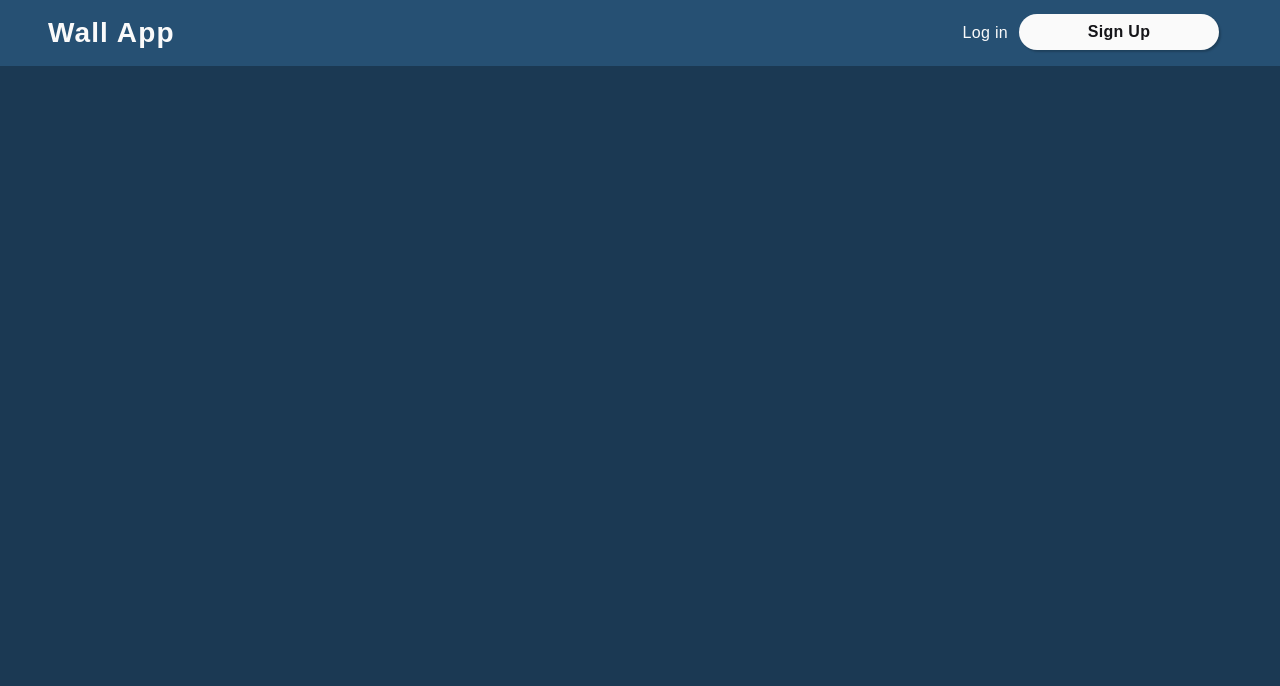
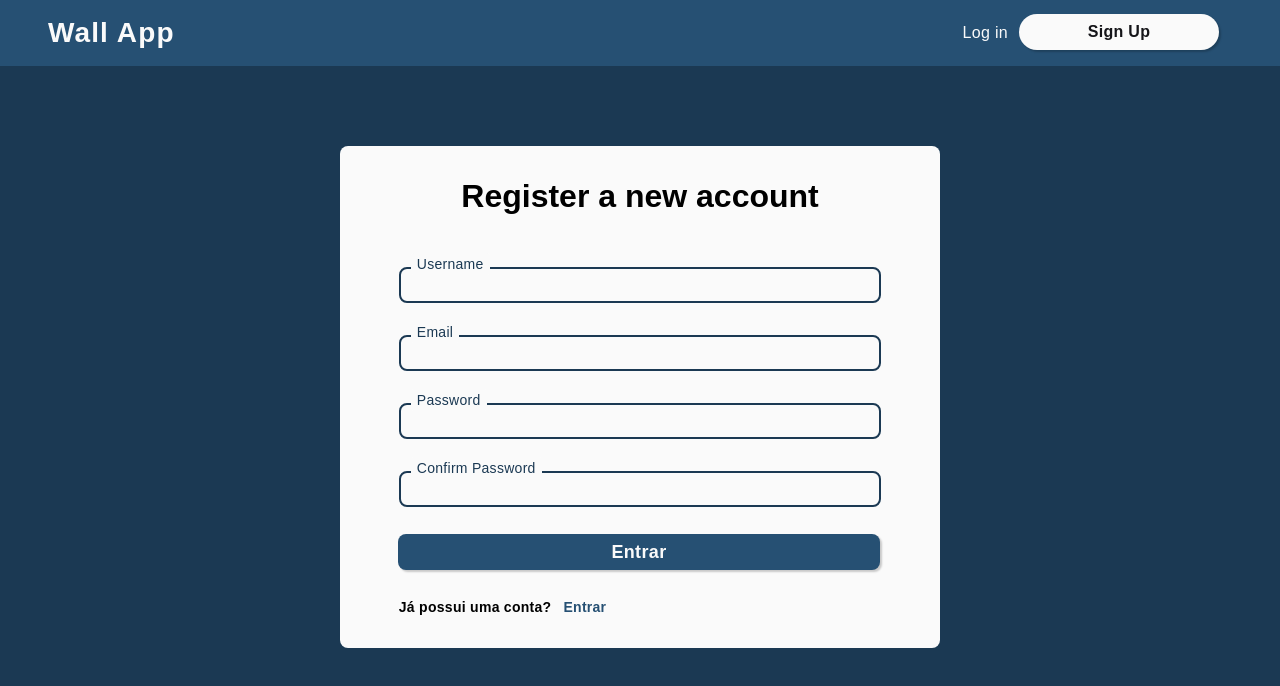
Before and after one commit to rodrigonahid/tsl-client, a React (Vite) app: page /register in a window 1280 px wide. Shown: the top 686 px of the page. Built offline with nearby package versions, Linux system fonts and the light colour scheme.

Commit message:
creating register form and succes page

```diff
--- a/src/App.jsx
+++ b/src/App.jsx
@@ -4,6 +4,8 @@ import { useEffect } from "react/cjs/react.development";
 
 import Header from "./components/Header";
 import Login from "./components/Login";
+import Register from "./components/Register";
+import UserCreated from "./components/UserCreated";
 import Wall from "./components/Wall";
 import { AuthProvider } from "./contexts/AuthContext";
 import { GlobalStyle } from "./styles/global";
@@ -25,8 +27,12 @@ function App() {
         <Router>
           <Header />
           <Routes>
-            <Route path="/" element={<Wall />} />
+            <Route exact path="/" element={<Wall />} />
             {!isAuthed && <Route path="/login" element={<Login />} />}
+            {!isAuthed && <Route path="/register" element={<Register />} />}
+            {!isAuthed && (
+              <Route path="/register/success" element={<UserCreated />} />
+            )}
           </Routes>
         </Router>
       </AuthProvider>
--- a/src/components/Login/index.jsx
+++ b/src/components/Login/index.jsx
@@ -45,7 +45,7 @@ export default function Login() {
           <StyledInput
             onChange={(e) => setPassword(e.target.value)}
             label="Password"
-            type="text"
+            type="password"
           />
           <FormButton children="Sign In" onClick={handleLogin} />
           {error && <ErrorMessage>{error}</ErrorMessage>}
--- a/src/components/PostForm/index.jsx
+++ b/src/components/PostForm/index.jsx
@@ -9,13 +9,16 @@ import {
   PostTextArea,
 } from "./style";
 
-export default function PostForm() {
+export default function PostForm({ setData, data }) {
   const [content, setContent] = useState("");
 
   const post = async (e) => {
     e.preventDefault();
     try {
-      const data = await api.post("/posts/", { content: content });
+      const res = await api.post("/posts/", { content: content });
+
+      setData([res.data, ...data]);
+      console.log(data);
     } catch (err) {
       console.log(err);
     }
--- /dev/null
+++ b/src/components/Register/index.jsx
@@ -0,0 +1,78 @@
+import { useState } from "react";
+
+import { FormButton, StyledInput } from "../../styles/button";
+import { LoginContainer, LoginForm, LoginWrapper, Already } from "./style";
+import { Link, useNavigate } from "react-router-dom";
+
+import { api } from "../../services/axios";
+import { ErrorMessage } from "../../styles/global";
+
+export default function Register() {
+  const navigate = useNavigate();
+
+  const [username, setUsername] = useState("");
+  const [email, setEmail] = useState("");
+  const [password, setPassword] = useState("");
+  const [confirmPassword, setConfirmPassword] = useState("");
+  const [error, setError] = useState("");
+
+  const handleRegister = async (e) => {
+    e.preventDefault();
+    setError("");
+    console.log("username", username);
+    console.log("email", email);
+    console.log("password", password);
+
+    if (!username || !email || !password || !confirmPassword) {
+      return setError("Fill all fields of the form");
+    }
+    if (password.length < 8 || confirmPassword.length < 8) {
+      return setError("Password needs at least 8 characters");
+    }
+    if (password !== confirmPassword) {
+      return setError("Passwords doesn't match");
+    }
+    try {
+      await api.post("/users/", { username, email, password });
+      await navigate("success");
+    } catch (err) {
+      return setError("Usuário e/ou senha inválidos");
+    }
+  };
+
+  return (
+    <LoginContainer>
+      <LoginWrapper>
+        <h1>Register a new account</h1>
+        <LoginForm>
+          <StyledInput
+            label="Username"
+            type="text"
+            onChange={(e) => setUsername(e.target.value)}
+          />
+          <StyledInput
+            label="Email"
+            type="text"
+            onChange={(e) => setEmail(e.target.value)}
+          />
+          <StyledInput
+            label="Password"
+            type="password"
+            onChange={(e) => setPassword(e.target.value)}
+          />
+          <StyledInput
+            label="Confirm Password"
+            type="password"
+            onChange={(e) => setConfirmPassword(e.target.value)}
+          />
+          <FormButton children="Entrar" onClick={handleRegister} />
+          {error && <ErrorMessage>{error}</ErrorMessage>}
+          <Already>
+            <span>Já possui uma conta?</span>
+            <Link to="/register">Entrar</Link>
+          </Already>
+        </LoginForm>
+      </LoginWrapper>
+    </LoginContainer>
+  );
+}
--- /dev/null
+++ b/src/components/Register/style.js
@@ -0,0 +1,48 @@
+import styled from "styled-components";
+import { Container } from "../../styles/global";
+
+export const LoginContainer = styled(Container)`
+  max-width: 600px;
+  padding: 10vh 0;
+`;
+
+export const LoginWrapper = styled.div`
+  display: flex;
+  align-items: center;
+  justify-content: center;
+  flex-direction: column;
+  background-color: #fafafa;
+  padding: 32px;
+  border-radius: 8px;
+  ${({ theme }) => theme.animation.pop}
+  h1 {
+    margin-bottom: 36px;
+  }
+`;
+
+export const LoginForm = styled.form`
+  display: flex;
+  justify-content: center;
+  flex-direction: column;
+  width: 90%;
+  input {
+    width: 100%;
+  }
+`;
+
+export const Already = styled.div`
+  display: flex;
+  align-items: center;
+  margin-top: 16px;
+  font-style: normal;
+  font-weight: 600;
+  font-size: 14px;
+  line-height: 17px;
+  display: flex;
+  align-items: center;
+  letter-spacing: 0.02em;
+  a {
+    color: ${({ theme }) => theme.colors.blue};
+    margin-left: 12px;
+  }
+`;
--- /dev/null
+++ b/src/components/UserCreated/index.jsx
@@ -0,0 +1,9 @@
+import { LoginContainer, LoginWrapper } from "../Register/style";
+
+export default function UserCreated() {
+  return (
+    <LoginContainer>
+      <LoginWrapper>Acount sucesufilui created</LoginWrapper>
+    </LoginContainer>
+  );
+}
--- a/src/components/Wall/index.jsx
+++ b/src/components/Wall/index.jsx
@@ -26,7 +26,7 @@ export default function Wall() {
 
   return (
     <Container>
-      {isAuthed && <PostForm />}
+      {isAuthed && <PostForm setData={setData} data={data} />}
       <WallWrapper>
         {!isLoading &&
           data.map((item) => (
--- a/src/styles/global.jsx
+++ b/src/styles/global.jsx
@@ -46,8 +46,7 @@ export const Container = styled.div`
 
 export const ErrorMessage = styled.p`
   color: ${({ theme }) => theme.colors.error};
-  padding: 36px 0;
-  font-size: 24px;
+  padding: 8px 0 16px;
+  font-size: 16px;
   font-weight: 500;
-  text-align: center;
 `;
```
Also changed, not shown: src/components/UserCreated/style.js (added).
